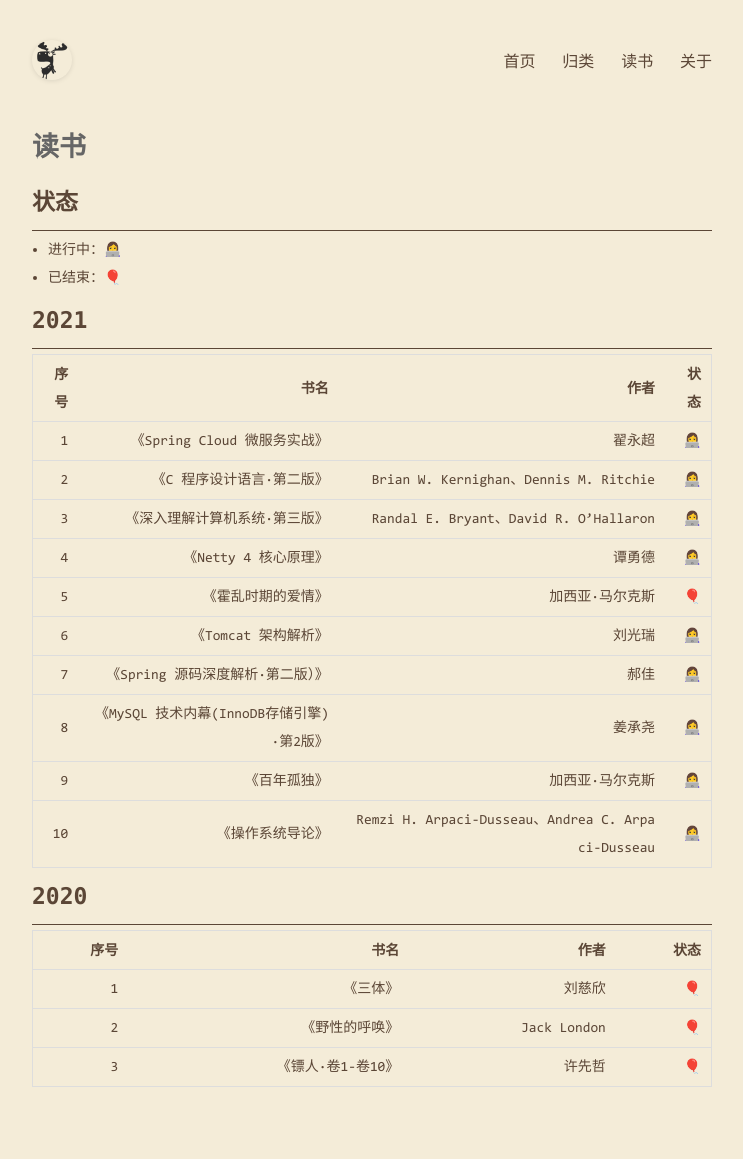
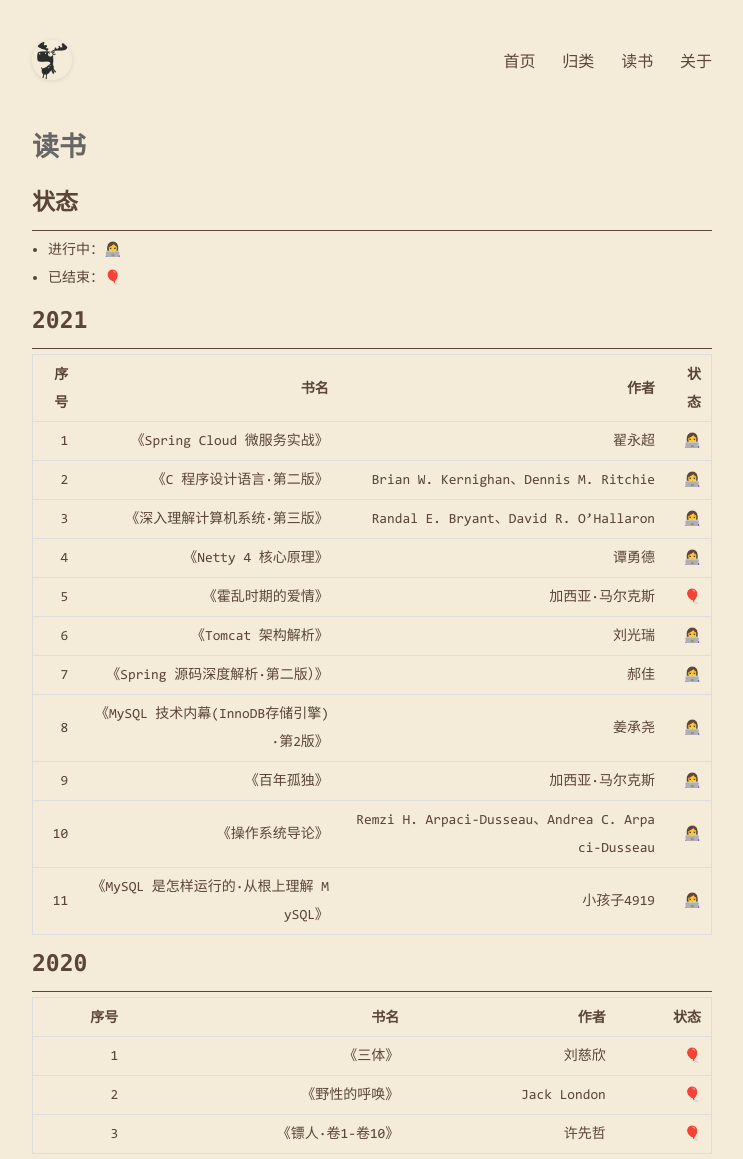
Before and after one commit to Suomea/Suomea.github.io, a Jekyll site: the page built from pages/books.md, in a window 1280 px wide. Shown: the whole page, without its empty margins (268-1011 px from the left). Built offline with Jekyll 4.4.1, drawn with Linux system fonts in a browser that asks for light colours; before the commit the page ends 1092 px from its top, so only the background shows below that.

Commit message:
:tada: 新增读书。

```diff
--- a/pages/books.md
+++ b/pages/books.md
@@ -25,6 +25,7 @@ title: 读书
 | 8 | 《MySQL 技术内幕(InnoDB存储引擎)·第2版》 | 姜承尧 | 👩‍💻 |
 | 9 | 《百年孤独》 | 加西亚·马尔克斯 | 👩‍💻 |
 | 10 | 《操作系统导论》 | Remzi H. Arpaci-Dusseau、Andrea C. Arpaci-Dusseau | 👩‍💻 |
+| 11 | 《MySQL 是怎样运行的·从根上理解 MySQL》 | 小孩子4919 | 👩‍💻 |
 
 
 ## 2020
```
